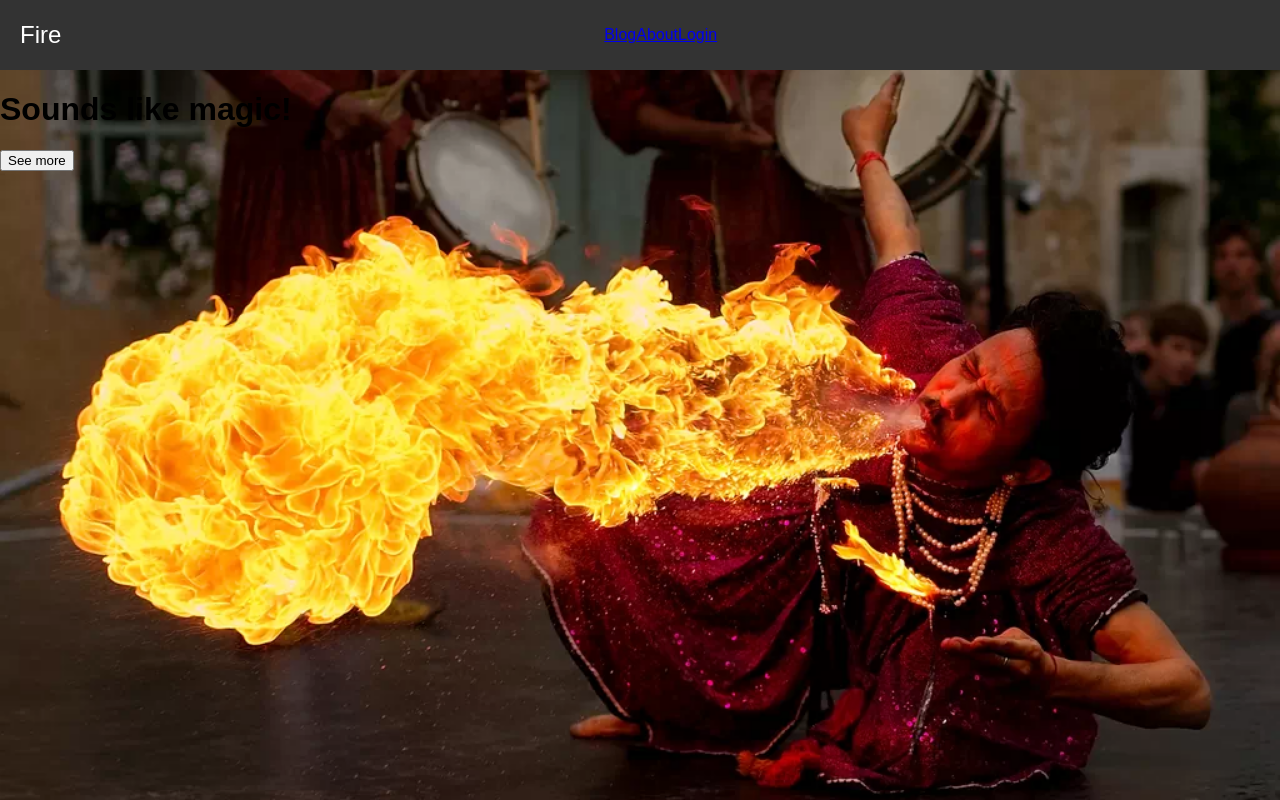
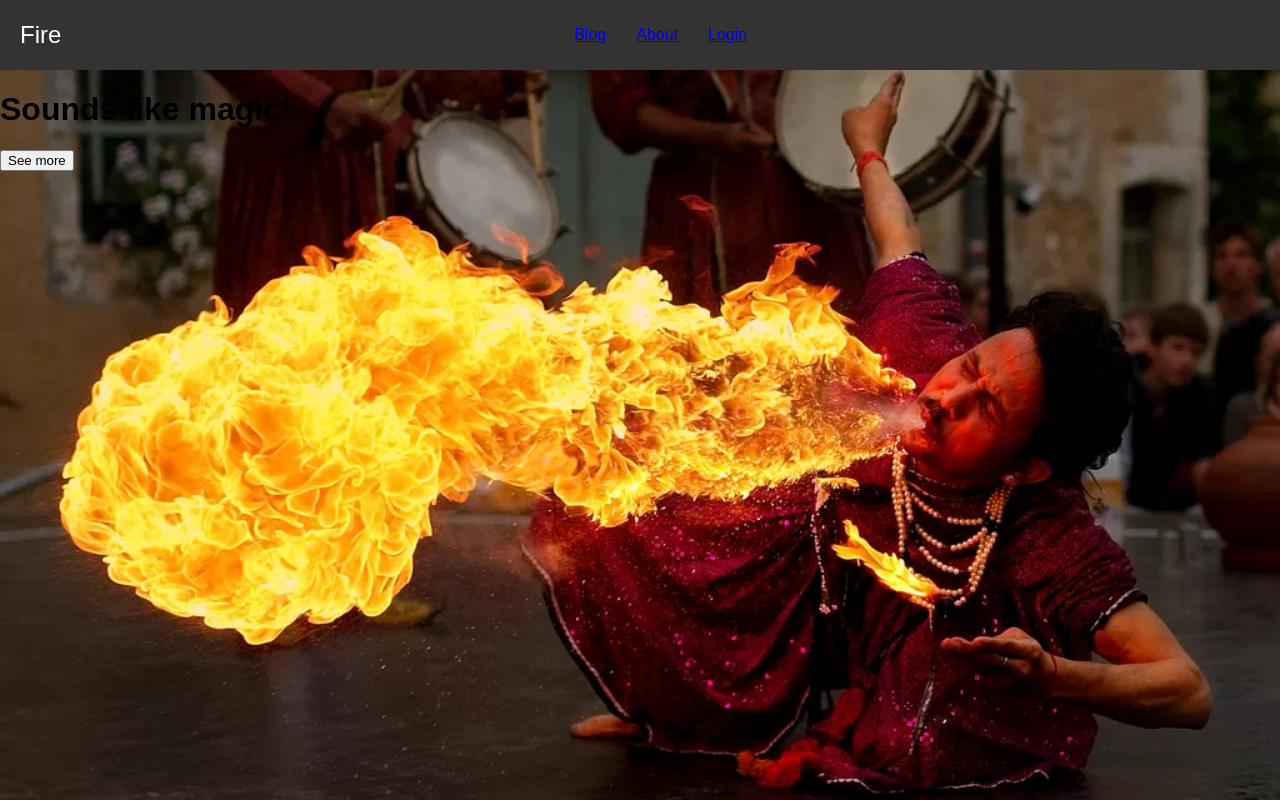
Before and after one commit to francojeferson/responsive-navbar, a plain HTML site: page index.html in a window 1280 px wide. Drawn offline with Linux system fonts and the light colour scheme.

Commit message:
update(.nav-links-desktop li): styles.css

```diff
--- a/styles.css
+++ b/styles.css
@@ -33,3 +33,7 @@ body {
   padding: 0;
   display: flex;
 }
+
+.nav-links-desktop li {
+  padding: 0 15px;
+}
```
